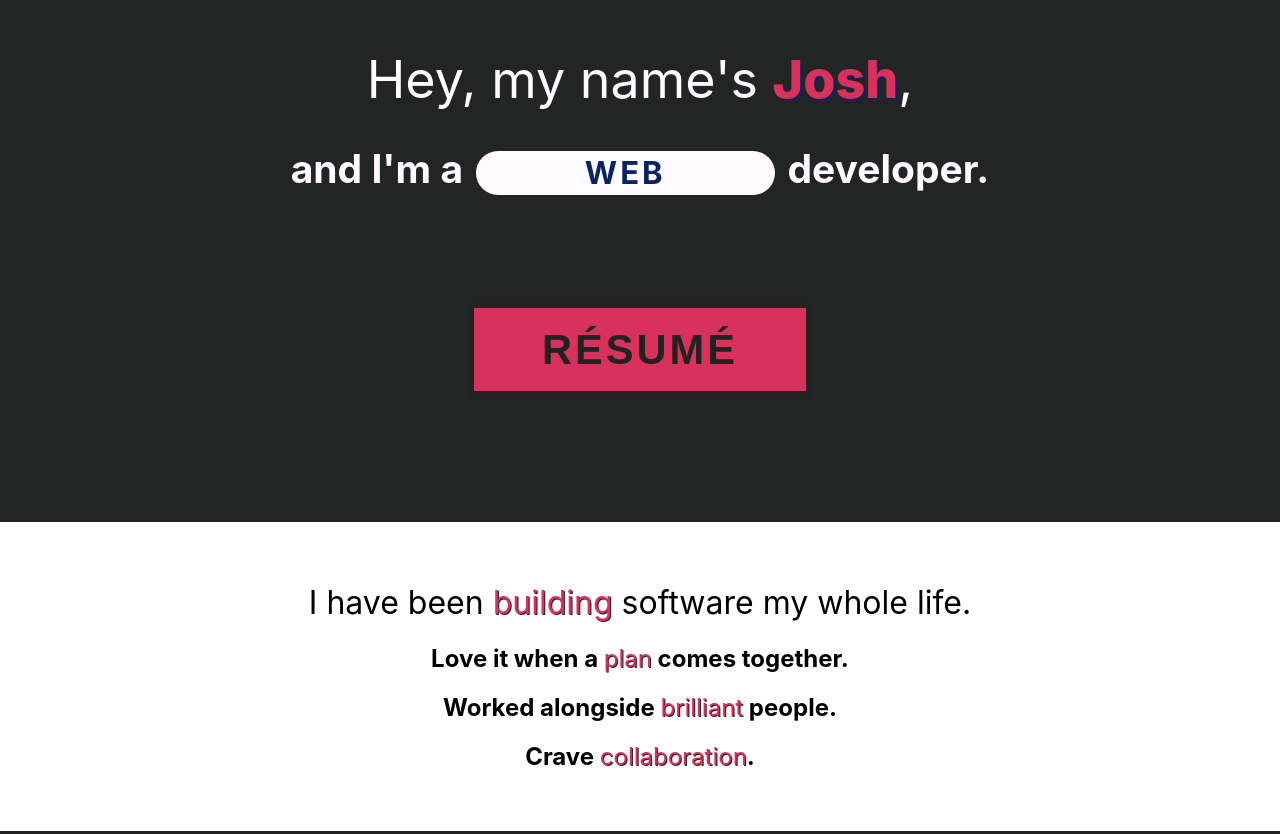
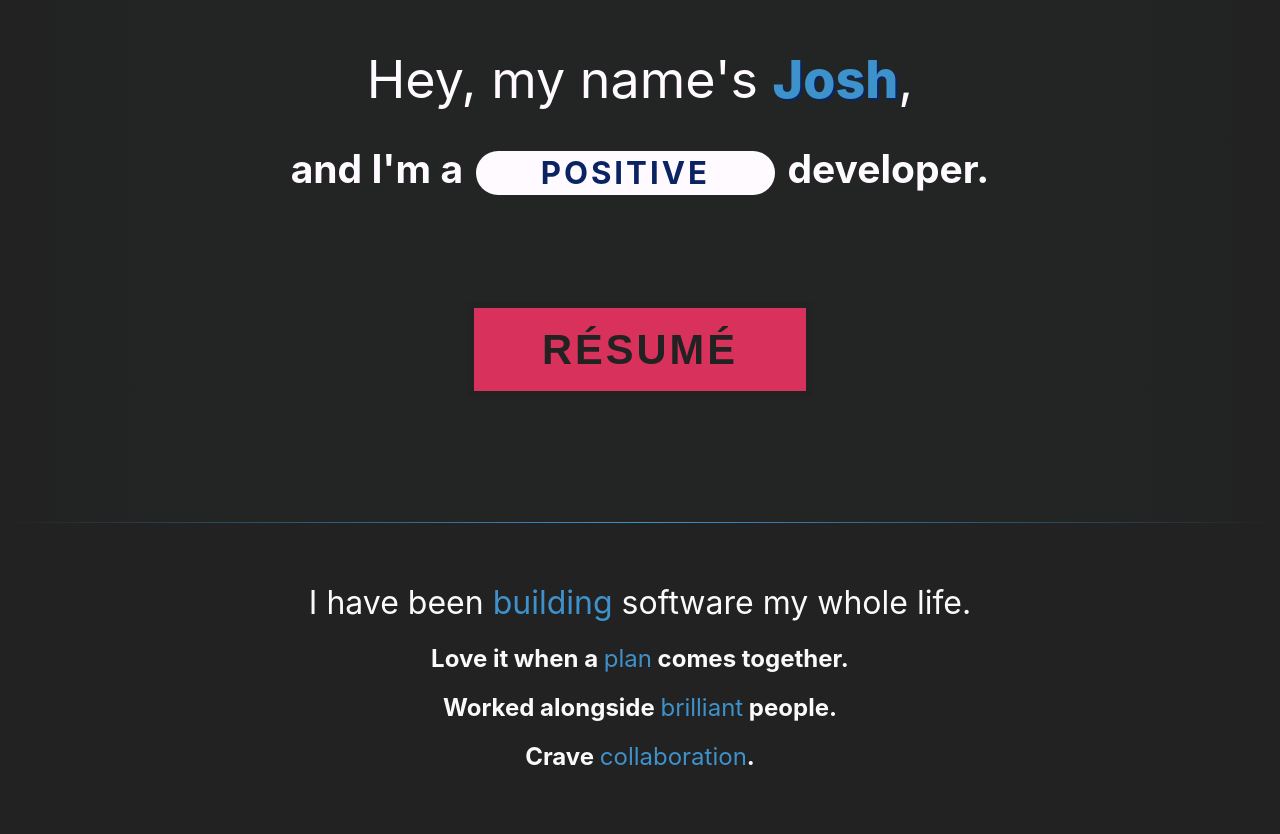
Before and after one commit to joshewood/joshewood.com, a React (Create React App) app in the folder portfolio/: page / in a window 1280 px wide. Shown: the part 118-952 px from the top of the page. Built offline with nearby package versions, Linux system fonts and the light colour scheme.

Commit message:
🎨 look and feel pass

```diff
--- a/portfolio/src/App.js
+++ b/portfolio/src/App.js
@@ -15,6 +15,7 @@ const adjectives = [
 const consumeAdjective = () => adjectives.sort(() => { return 0.5 - Math.random();}).pop();
 const isAnimationComplete = () => (adjectives.length === 0);
 function App() {
+  const [entranceAnimation, beginEntrance] = useState(false);
   const [currentAdjective, setAdjective] = useState(consumeAdjective());
   const [fastForward, setFastForward] =  useState(false);
   const [CTAEffect, changeCTAEffect] = useState('Empty');
@@ -30,6 +31,7 @@ function App() {
     window.location.assign('resume.pdf');
   };
   useEffect(() => {
+    beginEntrance(true);
     let iteration = 0;
     let interval;
     const tick = () => {
@@ -53,7 +55,7 @@ function App() {
   }, []);
   return (
     <div className="App">
-      <div className="IntroPanel">
+      <div className={`IntroPanel${(entranceAnimation) ? ' Enter' : ''}`}>
         <div className={`ResumeContainer ${CTAEffect}`} onClick={downloadResume}>
           <h1>Hey, my name's <span className="Accent">Josh</span>,</h1>
           <h2 className="AlignChildrenVertical">
@@ -74,10 +76,11 @@ function App() {
         <h2>Crave <span className="Accent">collaboration</span>.</h2>
       </div>
       <div className="WorkPanel">
-        <h1>I made <a href="www.dawnofwar.com">www.dawnofwar.com</a></h1>
-        <h2>I delivered numerous features on <a href="www.hardrocksocialcasino.com">www.hardrocksocialcasino.com</a></h2>
-        <h3>The same engine as <a href="play.star.com.au">play.star.com.au</a></h3>
-        <h3>and <a href="online.foxwoods.com">online.foxwoods.com</a></h3>
+        <video autoPlay loop mute src="dawnofwar.mp4"></video>
+        <h1>I made <a href="https://www.dawnofwar.com">www.dawnofwar.com</a></h1>
+        <h2>I delivered numerous features on <a href="https://www.hardrocksocialcasino.com">www.hardrocksocialcasino.com</a></h2>
+        <h3>The same engine as <a href="https://play.star.com.au">play.star.com.au</a></h3>
+        <h3>and <a href="https://online.foxwoods.com">online.foxwoods.com</a></h3>
         {/*<h2>I've built</h2>
         <ul>
           <li>Features</li>
--- a/portfolio/src/App.scss
+++ b/portfolio/src/App.scss
@@ -61,7 +61,7 @@ a {
 }
 
 .IntroPanel {
-  background-color: #1E1B18;
+  position: relative;
   height: 80vh;
   display: flex;
   flex-direction: column;
@@ -69,7 +69,39 @@ a {
   justify-content: center;
   font-size: calc(10px + 2vmin);
   color: #FFFAFF;
-  animation: IntroThrob 30s infinite;
+  &::before {
+    content: '';
+    position: absolute;
+    top: 0;
+    left: 0;
+    right: 0;
+    bottom: 0;
+    background-color: #1E1B18;
+    animation: IntroThrob 30s infinite;
+    transform: scale(0, 1);
+    transform-origin: center;
+    z-index: -2;
+    transition-duration: 3s;
+    transition-timing-function: cubic-bezier(0.24, -0.04, 1, -0.28);
+  }
+
+  &::after {
+    content: '';
+    position: absolute;
+    top: 0;
+    left: 0;
+    right: 0;
+    bottom: 0;
+    background: linear-gradient(to right, #222, transparent 15%, transparent 85%, #222);
+    transform-origin: center;
+    z-index: -1;
+  }
+
+  &.Enter {
+    &:before {
+      transform: scale(1);
+    }
+  }
 }
 
 .MainCTA {
@@ -95,10 +127,21 @@ a {
 
 .SummaryPanel {
   padding: 5vh 0;
-
+  color: #fafafa;
+  position: relative;
   .Accent {
     font-weight: 400;
     text-shadow: 1px 1px 0 #222;
+  }
+
+  &::before {
+    content: '';
+    left: 0;
+    position: absolute;
+    top: 0;
+    height: 1px;
+    width: 100%;
+    background: linear-gradient(to right, transparent, #3E92CC, transparent);
   }
 }
 
@@ -118,7 +161,7 @@ h1 {
 }
 
 .Accent {
-  color: #D8315B;
+  color: #3E92CC;
   text-shadow: 2px 2px 0px #0A2463;
   font-weight: 800;
 }
--- a/portfolio/src/index.css
+++ b/portfolio/src/index.css
@@ -7,7 +7,9 @@ body {
   -webkit-font-smoothing: antialiased;
   -moz-osx-font-smoothing: grayscale;
   -moz-appearance: none;
--webkit-appearance: none;
+  -webkit-appearance: none;
+  background: #222;
+  transition: none;
 }
 
 button:focus {
```
